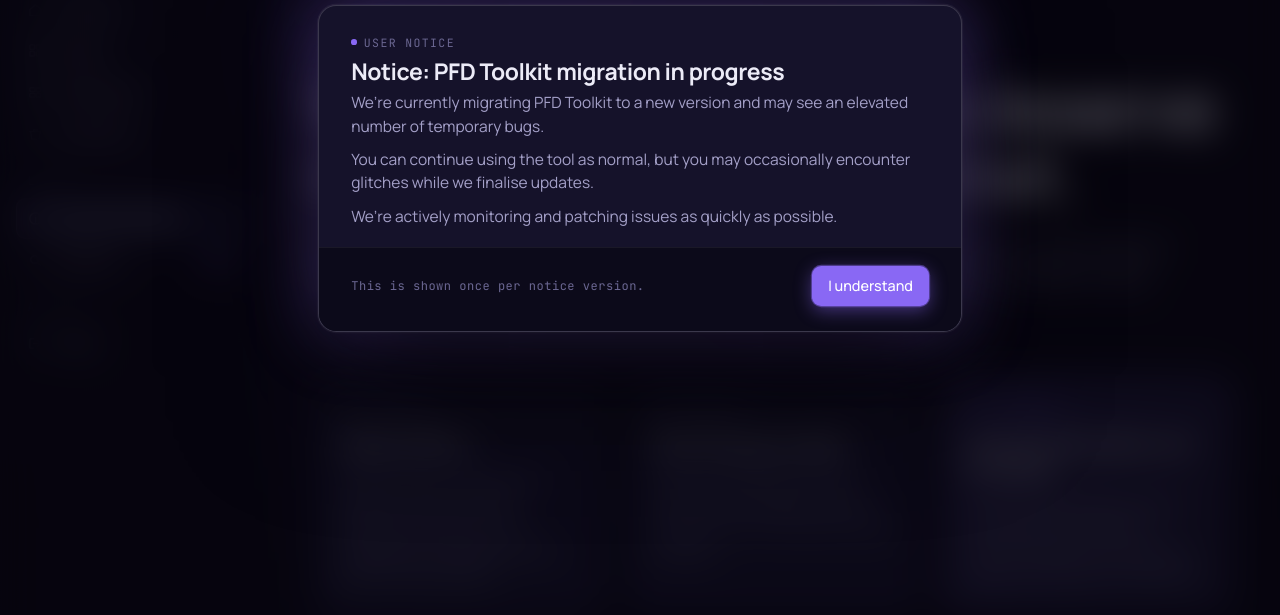
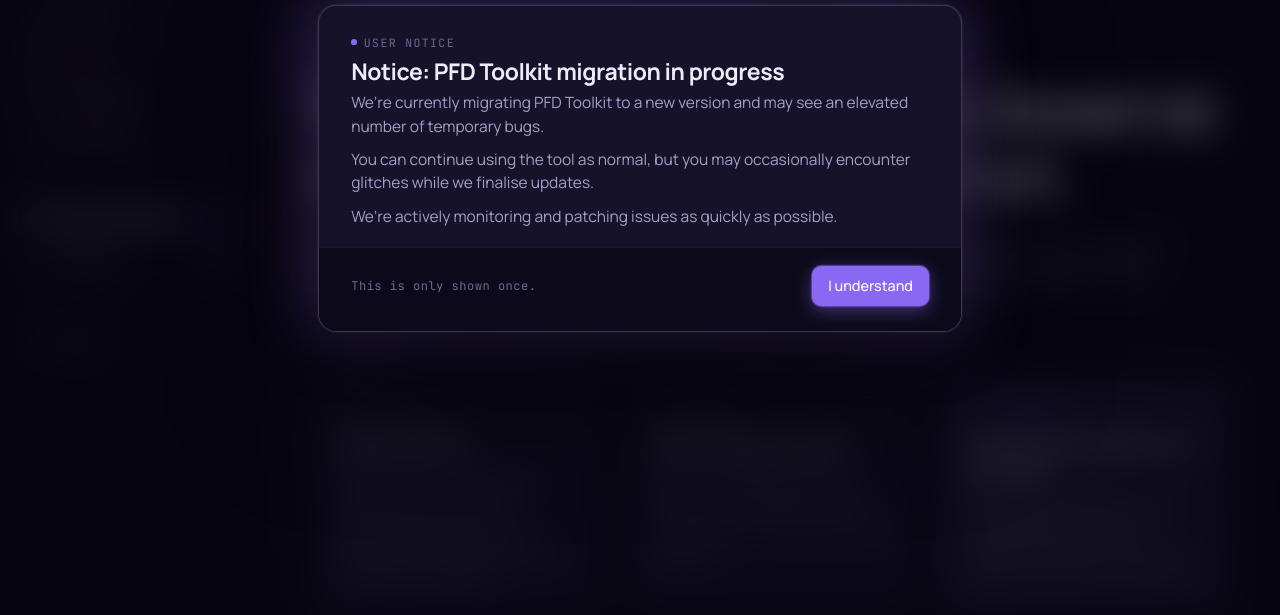
Before and after one commit to Sam-Osian/PFD-toolkit, a Django app: page /about/ in a window 1280 px wide. Shown: the part 210-825 px from the top of the page. Run offline with Django 5.2, Linux system fonts and the light colour scheme; some web fonts are replaced.

Commit message:
...One more time

```diff
--- a/django_workbench_v02/templates/base.html
+++ b/django_workbench_v02/templates/base.html
@@ -587,7 +587,7 @@
             {% endfor %}
         </div>
         <div class="dlg-foot">
-            <span class="meta">This is shown once per notice version.</span>
+            <span class="meta">This is only shown once.</span>
             <div class="acts">
                 <button class="btn btn-primary" type="button" id="user-notice-ack">{{ user_notice.button_label|default:"I understand" }}</button>
             </div>
```
